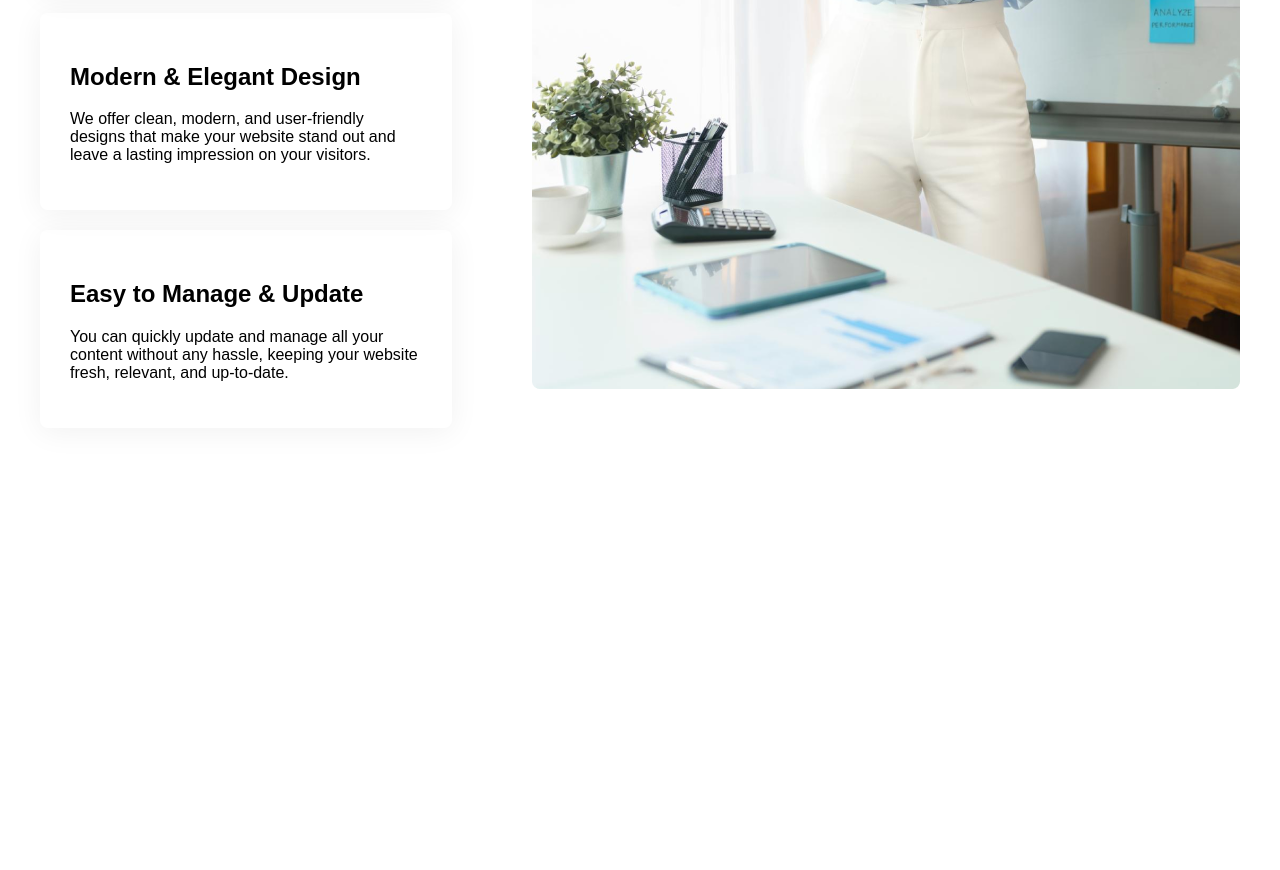
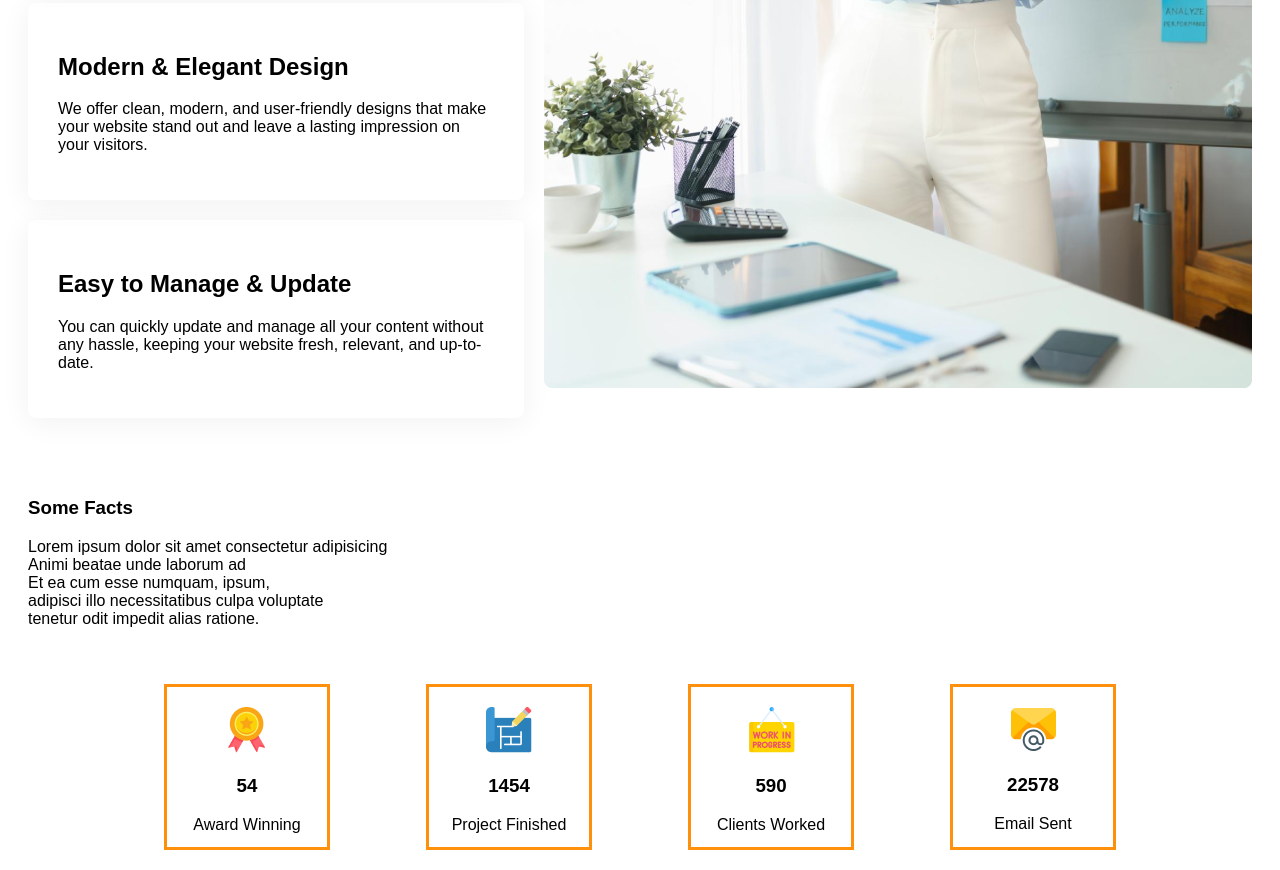
Before and after one commit to faizullahalfahim/arhitects-practice, a plain HTML site: page index.html in a window 1280 px wide. Shown: the part 2708-3578 px from the top of the page. Before the commit the page ends 3196 px from the top, so only its background shows below. Drawn offline with Linux system fonts and the light colour scheme.

Commit message:
added card

```diff
--- a/index.html
+++ b/index.html
@@ -77,6 +77,36 @@
           </section>
     </main>
     <footer>
+        <section class="facts">
+            <div class="facts-text">
+            <h3> Some Facts</h3>
+            <p> Lorem ipsum dolor sit amet consectetur adipisicing <br> Animi beatae unde laborum ad <br>Et ea cum esse numquam, ipsum,<br> adipisci illo necessitatibus culpa voluptate <br>tenetur odit impedit alias ratione.</p>
+            </div>
+            <div class="facts-container">
+
+            <div class="facts-card">
+              <img src="images/icons/ribon.png" alt="" class="">
+              <h3>54</h3>
+              <p>Award Winning</p>
+            </div>
+            <div class="facts-card">
+              <img src="images/icons/projects.png" alt="" class="">
+              <h3>1454</h3>
+              <p>Project Finished</p>
+            </div>
+            <div class="facts-card">
+              <img src="images/icons/customers.png" alt="" class="">
+              <h3>590</h3>
+              <p>Clients Worked</p>
+            </div>
+            <div class="facts-card">
+              <img src="images/icons/email.png" alt="" class="">
+              <h3>22578</h3>
+              <p>Email Sent</p>
+            </div>
+
+            </div>
+        </section>
 
     </footer>
 
--- a/style.css
+++ b/style.css
@@ -1,8 +1,5 @@
 body {
 
-    margin: 0;
-    padding: 0;
-    overflow-x: hidden;
 
     font-family: sans-serif;
 }
@@ -89,13 +86,16 @@ body {
 }
 /* experience section */
 .experience-container{
+    max-width: 90rem;
     display: flex;
-    margin: 1.25rem;
-    gap:5rem;
+    margin:0 auto;
+    gap: 1.25rem;
     padding: 1.25rem;
     align-items: center;
 
 }
+
+
 .experience-text h3{
     border-left:#FF900E solid 0.30rem;
     font-size: 2rem;
@@ -108,6 +108,30 @@ body {
     border-radius: 8px;
 
 
+}
+/* facts section style */
+.facts-text{
+    padding: 1.25rem;
+
+
+}
+.facts-container{
+    display: flex;
+    justify-content: center;
+    margin: 1.25rem;
+    gap: 6rem;
+    text-align: center;
+}
+.facts{
+    max-width: 90rem;
+    margin: 0 auto;
+}
+.facts-card{
+    border: #FF900E 3px solid;
+    width: 120px ;
+    height: 120px;
+    box-sizing: 1.25rem;
+    padding: 1.25rem;
 }
 /* media query */
 @media screen and (max-width:424px )
```
